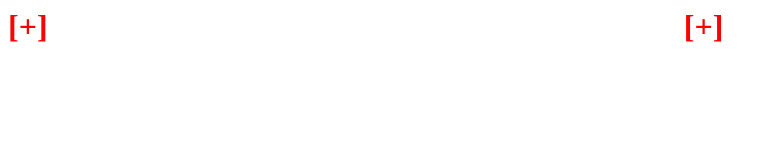
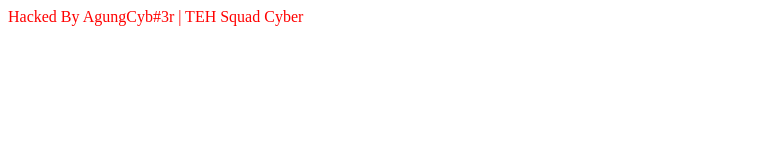
Before and after one commit to agungsans/Hacked-By-AgungCyb-3r, a plain HTML site: page index.html in a window 1280 px wide. Shown: the whole page, without its empty margins (0-776 px from the left). Drawn offline with Linux system fonts and the light colour scheme.

Commit message:
Update index.html

```diff
--- a/index.html
+++ b/index.html
@@ -1,2 +1 @@
-
-<div class="aku"><h1><font size="6"><font color="white" font="" face="Iceland"><font color="red">[+]</font> Hacked By AgungCyb#3r | TEH Squad Cyber<font color="red">[+]</font><font size="4"><font color="white"></h1></div>
+<font color="red">Hacked By AgungCyb#3r | TEH Squad Cyber
```
